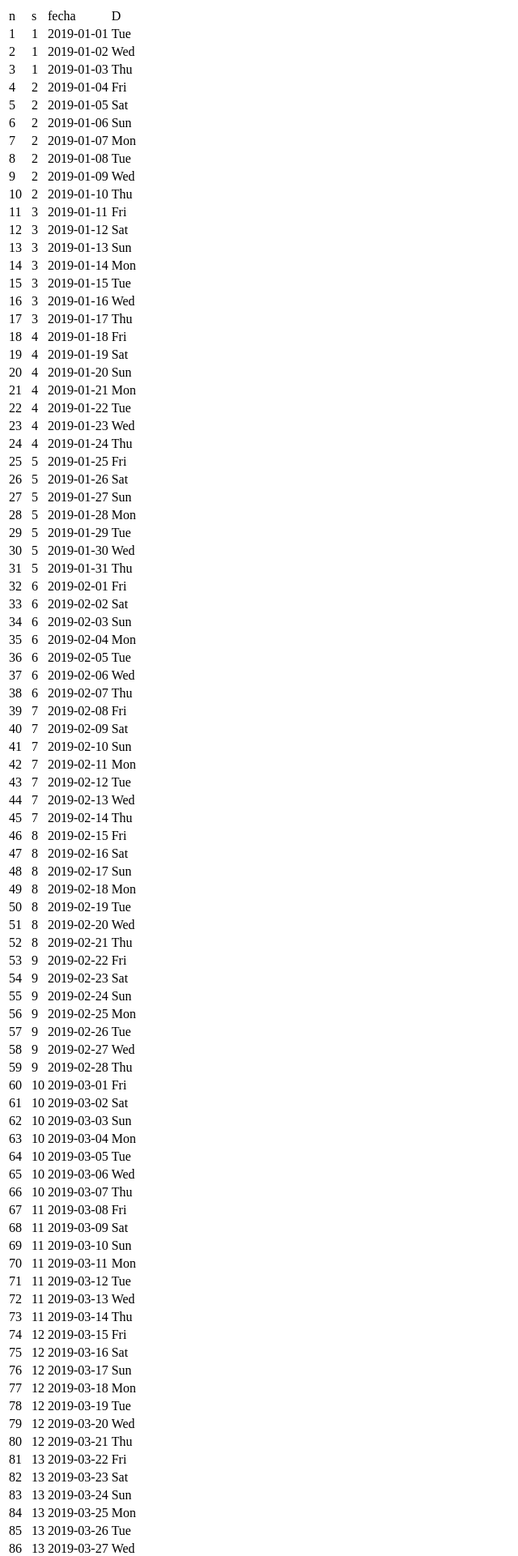
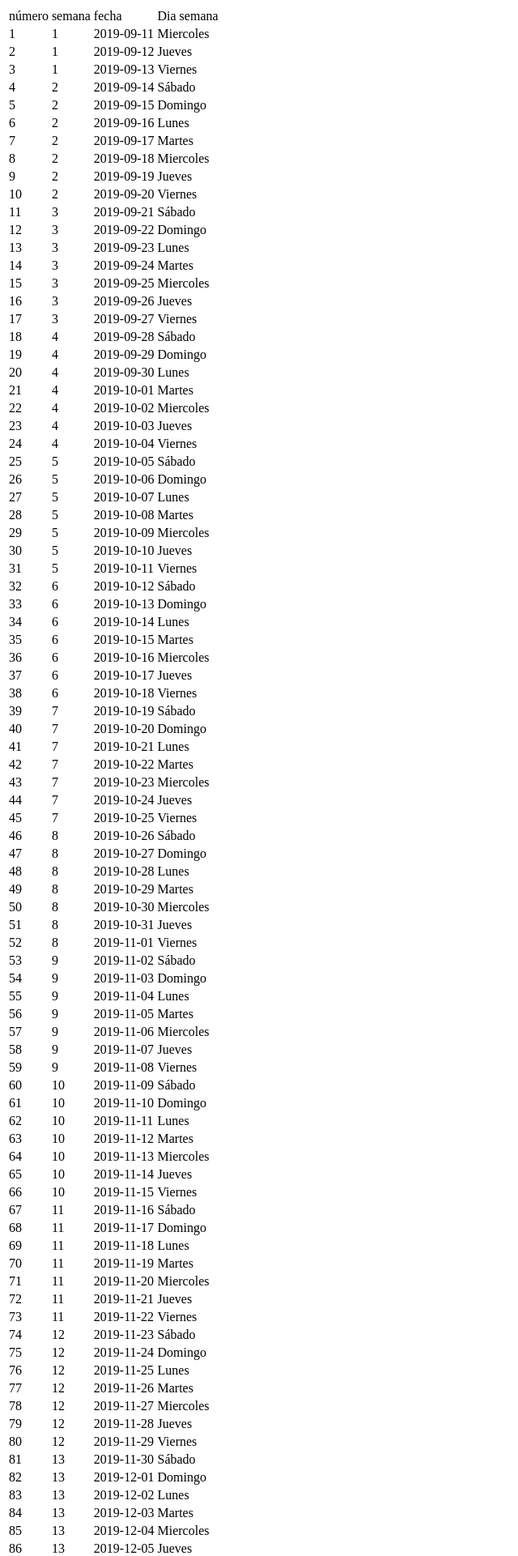
Before and after one commit to pablomoreta/asir1_pablo, a PHP site: page /laboral_a.php in a window 1280 px wide. Shown: the top 1921 px of the page at 81% size, without its empty margins (0-640 px from the left). Run offline with PHP 8.4, Linux system fonts and the light colour scheme.

Commit message:
laboral_a

```diff
--- a/laboral_a.php
+++ b/laboral_a.php
@@ -1,23 +1,36 @@
 <table>
 <tr>
-	<td>n</td>
-	<td>s</td>
+	<td>número</td>
+	<td>semana</td>
 	<td>fecha</td>
-	<td>D</td>
+	<td>Dia semana</td>
 </tr>
 
 
 
 <?php
 $r=[];
-for($i=1;$i<366;$i++){
+$dias=[
+		'Mon'=>'Lunes',
+		'Tue'=>'Martes',
+		'Wed'=>'Miercoles',
+		'Thu'=>'Jueves',
+		'Fri'=>'Viernes',
+		'Sat'=>'Sábado',
+		'Sun'=>'Domingo',
+	];
+for($i=1;$i<289;$i++){
 	$r[]=[
 	'n'=>$i,
 	's'=>round($i/7)+1,
-	'fecha'=>date('Y-m-d',strtotime('2019-01-01')+($i-1)*24*60*60),
-	'D'=>date('D',strtotime('2019-01-01')+($i-1)*24*60*60),
+	'fecha'=> date('Y-m-d',strtotime('2019-09-11')+($i-1)*24*60*60),
+	'D'=>$dias[date('D',strtotime('2019-09-11')+($i-1)*24*60*60)],
 	];
+
+
+
 }
+
 /*
 echo '<pre>';
 print_r($r);
```
